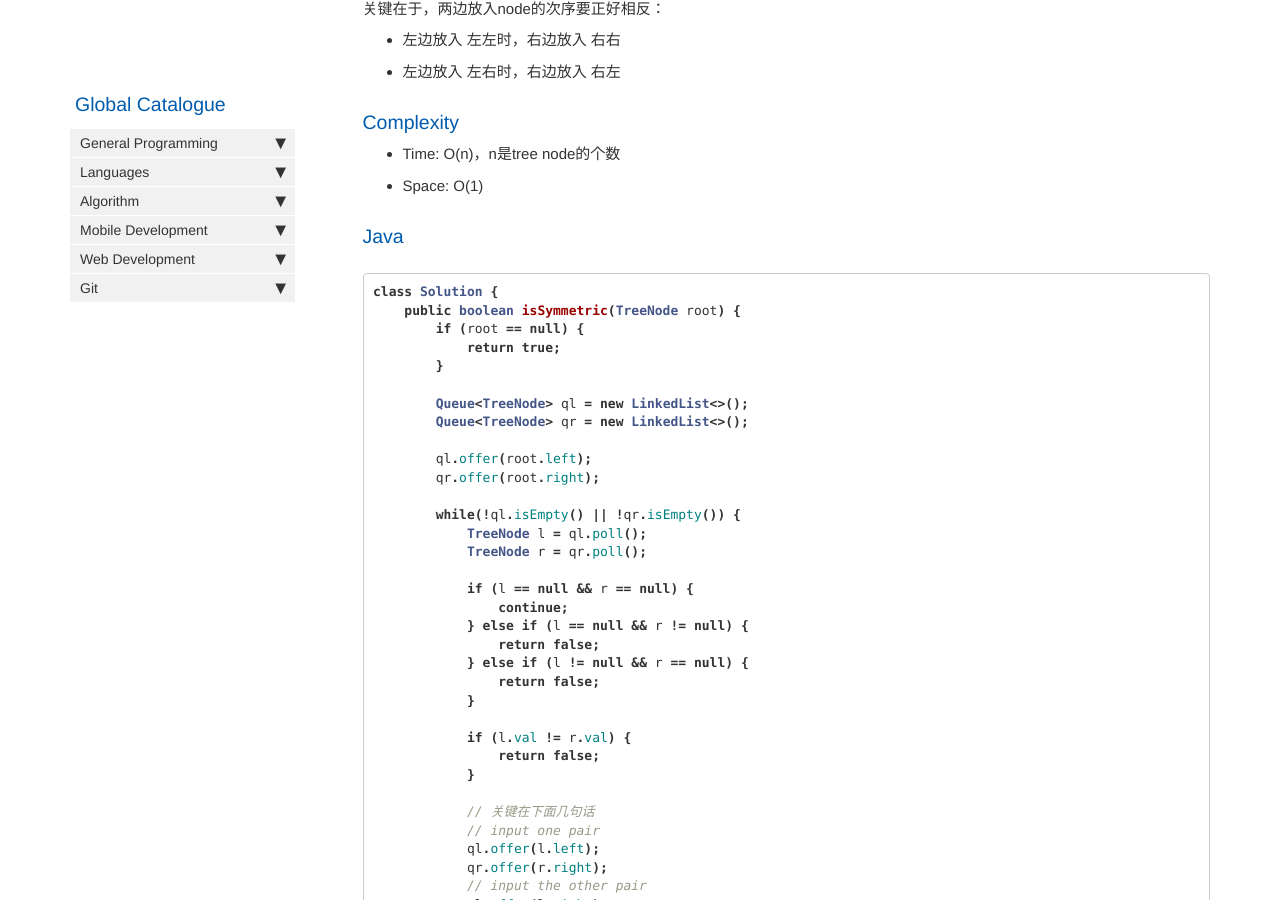
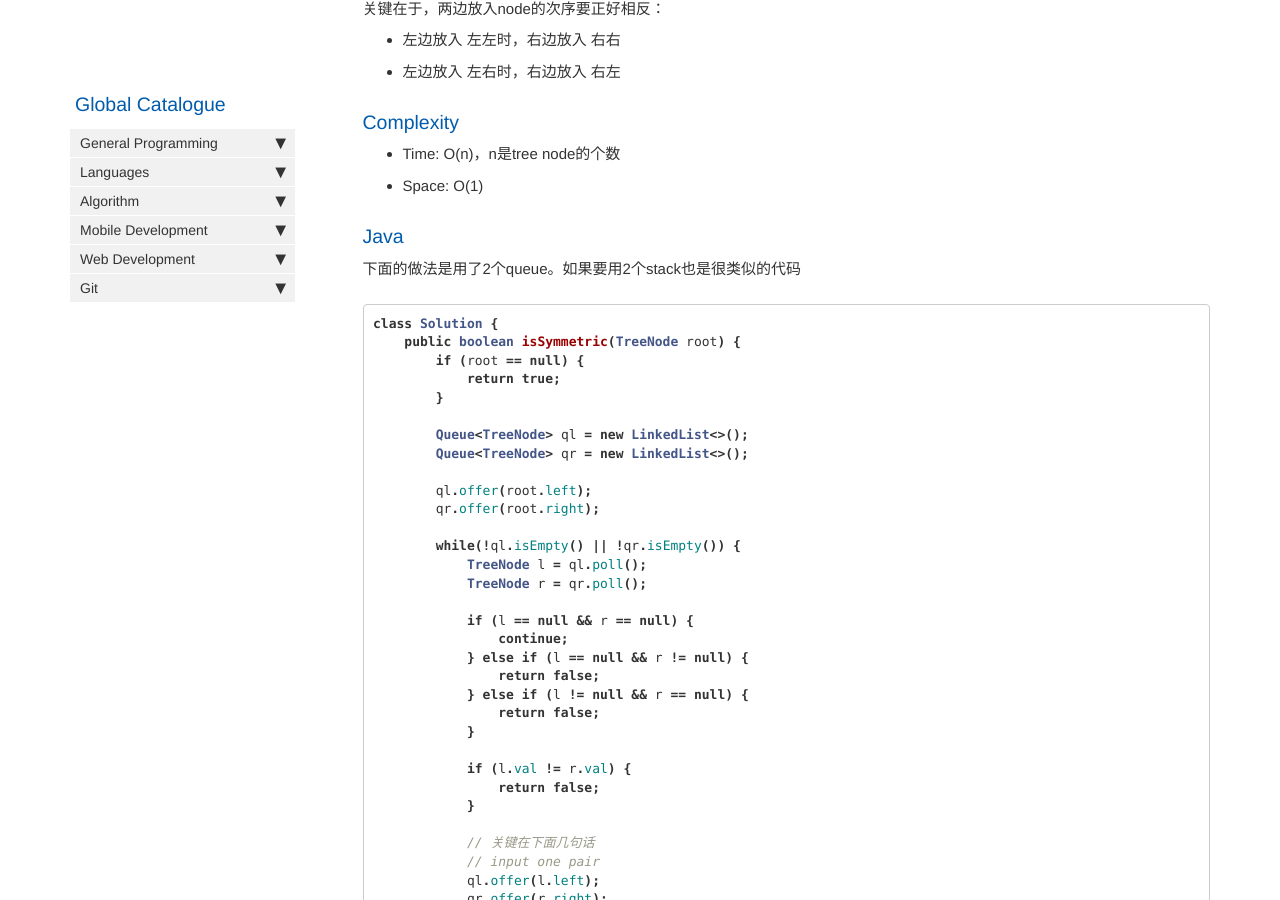
Before and after one commit to HungryOrc/hungryorc.github.io, a Jekyll site: the page built from pages/algorithm/algorithm_symmetric_binary_tree.md, in a window 1280 px wide and 900 px high, scrolled down 1437 px. Built offline with Jekyll 4.4.1, drawn with Linux system fonts in a browser that asks for light colours; nearby versions of some CDN libraries; comment, search, counter and statistics services are not loaded.

Commit message:
Update algorithm_symmetric_binary_tree.md

````diff
--- a/pages/algorithm/algorithm_symmetric_binary_tree.md
+++ b/pages/algorithm/algorithm_symmetric_binary_tree.md
@@ -72,6 +72,7 @@ class Solution {
 * Space: O(1)
 
 ### Java
+下面的做法是用了2个queue。如果要用2个stack也是很类似的代码
 ```java
 class Solution {
     public boolean isSymmetric(TreeNode root) {
````
